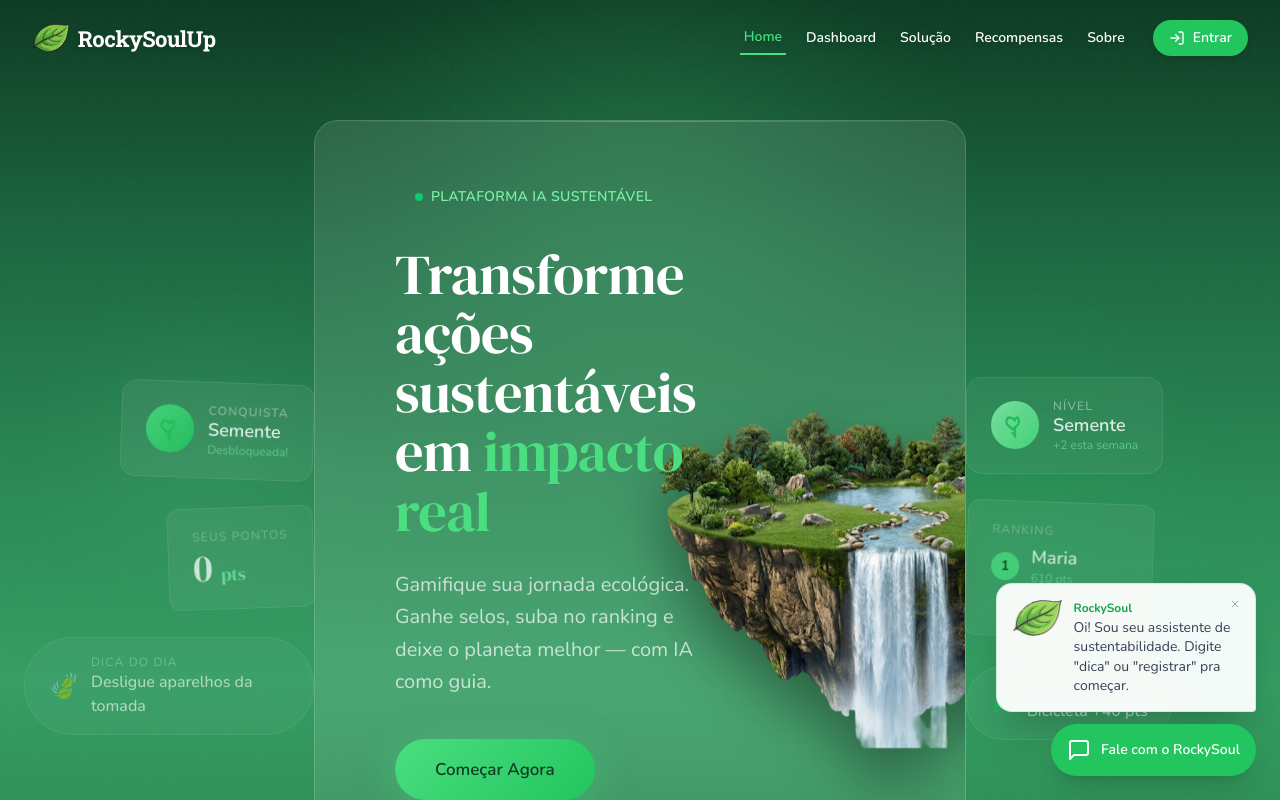
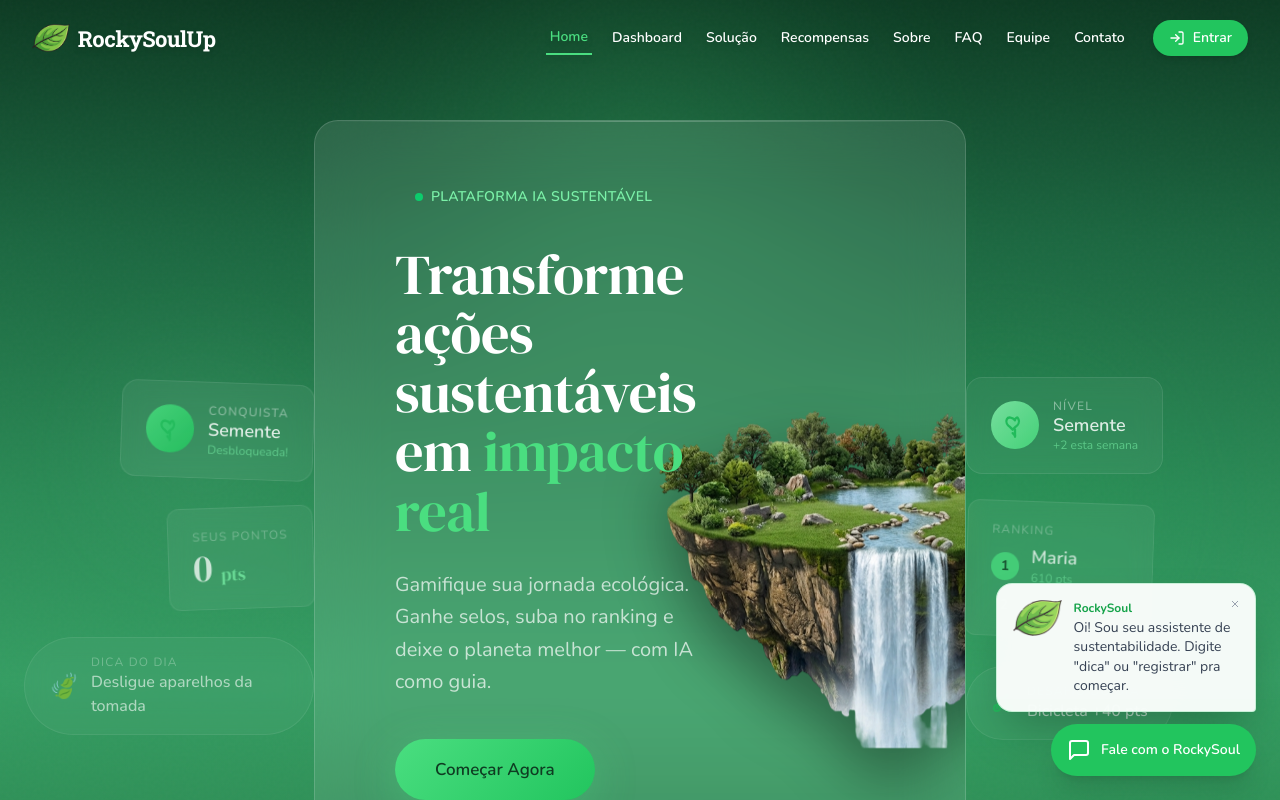
Before and after one commit to igorodriguesd/rockysoul-react, a React (Vite) app: page / in a window 1280 px wide. Shown: the top 800 px of the page. Built offline with nearby package versions, Linux system fonts and the light colour scheme.

Commit message:
fix: header mostra todos os links de navegacao tambem na home

```diff
--- a/src/components/Header.tsx
+++ b/src/components/Header.tsx
@@ -1,5 +1,5 @@
 import { useState, useEffect, useRef } from 'react';
-import { NavLink, useLocation, useNavigate } from 'react-router-dom';
+import { NavLink, useNavigate } from 'react-router-dom';
 import { useData } from '../context/DataContext';
 import LoginModal from './LoginModal';
 
@@ -19,17 +19,12 @@ export default function Header() {
   const [usuarioAberto, setUsuarioAberto] = useState(false);
   const [loginAberto, setLoginAberto] = useState(false);
   const { data, getNivel, resetar } = useData();
-  const location = useLocation();
   const navigate = useNavigate();
   const avatarRef = useRef<HTMLDivElement>(null);
 
   const usuarioLogado = Boolean(data.nome.trim());
 
   const nivel = getNivel();
-
-  const linksParaMostrar = location.pathname === '/'
-    ? links.filter(link => ['/', '/dashboard', '/solucao', '/recompensas', '/sobre'].includes(link.to))
-    : links;
 
   useEffect(() => {
     if (!usuarioAberto) return;
@@ -73,7 +68,7 @@ export default function Header() {
 
         <div className="flex items-center gap-6">
           <nav className="hidden md:flex items-center gap-4">
-            {linksParaMostrar.map(link => (
+            {links.map(link => (
               <NavLink
                 key={link.to}
                 to={link.to}
@@ -197,7 +192,7 @@ export default function Header() {
       {menuAberto && (
         <div className="fixed top-20 right-6 z-[100] md:hidden w-48 bg-white/90 backdrop-blur-xl shadow-lg rounded-2xl p-3">
           <nav className="flex flex-col gap-1">
-            {linksParaMostrar.map(link => (
+            {links.map(link => (
               <NavLink
                 key={link.to}
                 to={link.to}
```
